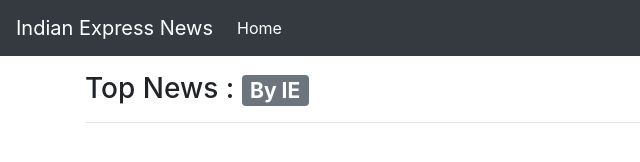
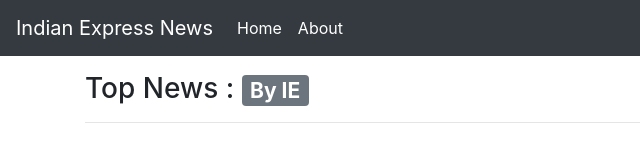
Before and after one commit to eshanvohra/News-Website, a plain HTML site: page index.html in a window 1280 px wide. Shown: the full height of the page, 0-640 px from the left. Drawn offline with nearby package versions, Linux system fonts and the light colour scheme; no server answers.

Commit message:
Update index.html
improved nav section

```diff
--- a/index.html
+++ b/index.html
@@ -25,6 +25,9 @@
             <ul class="navbar-nav mr-auto">
                 <li class="nav-item active">
                     <a class="nav-link" href="#">Home <span class="sr-only">(current)</span></a>
+                </li>
+                <li class="nav-item active">
+                    <a class="nav-link" href="#">About</a>
                 </li>
 
             </ul>
```
